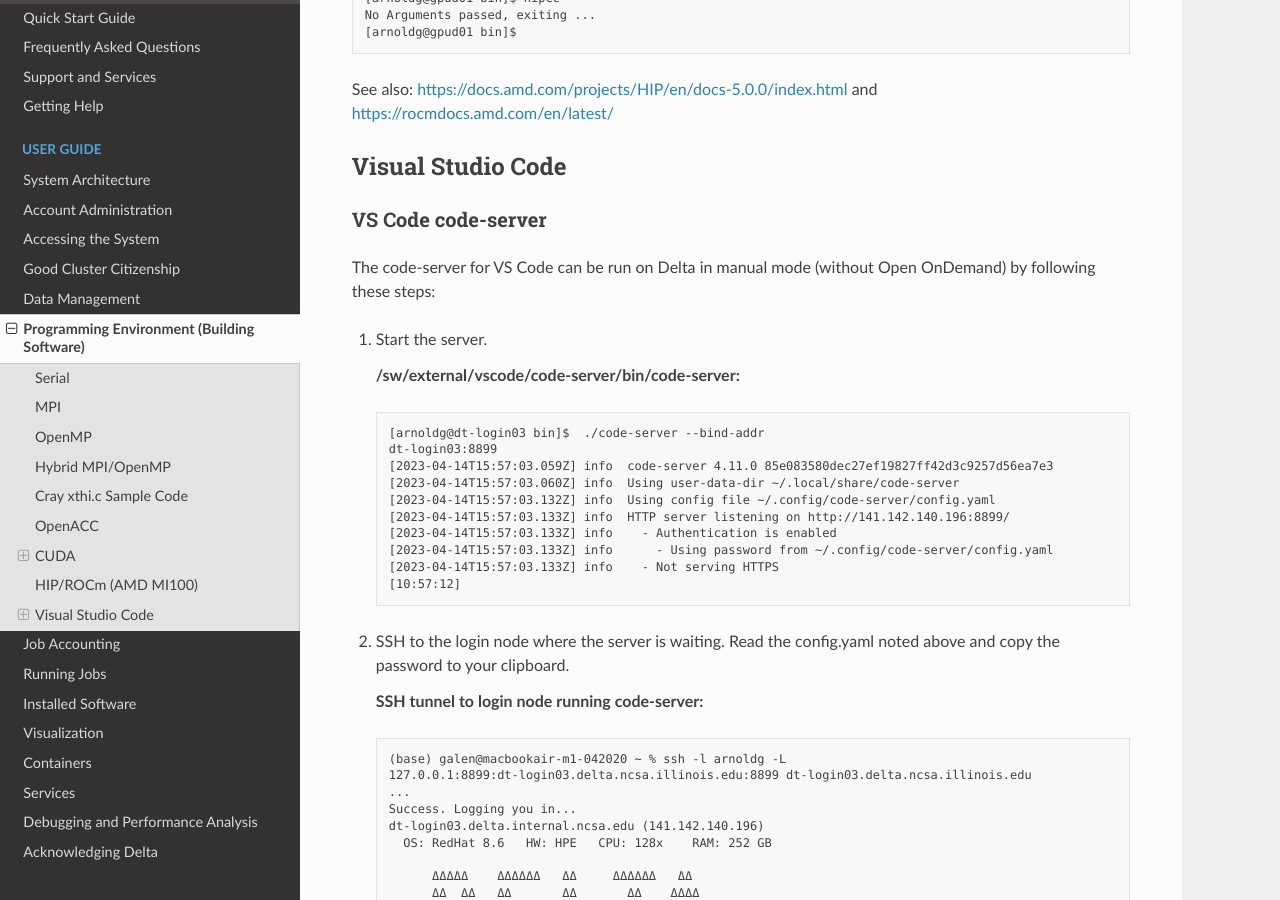
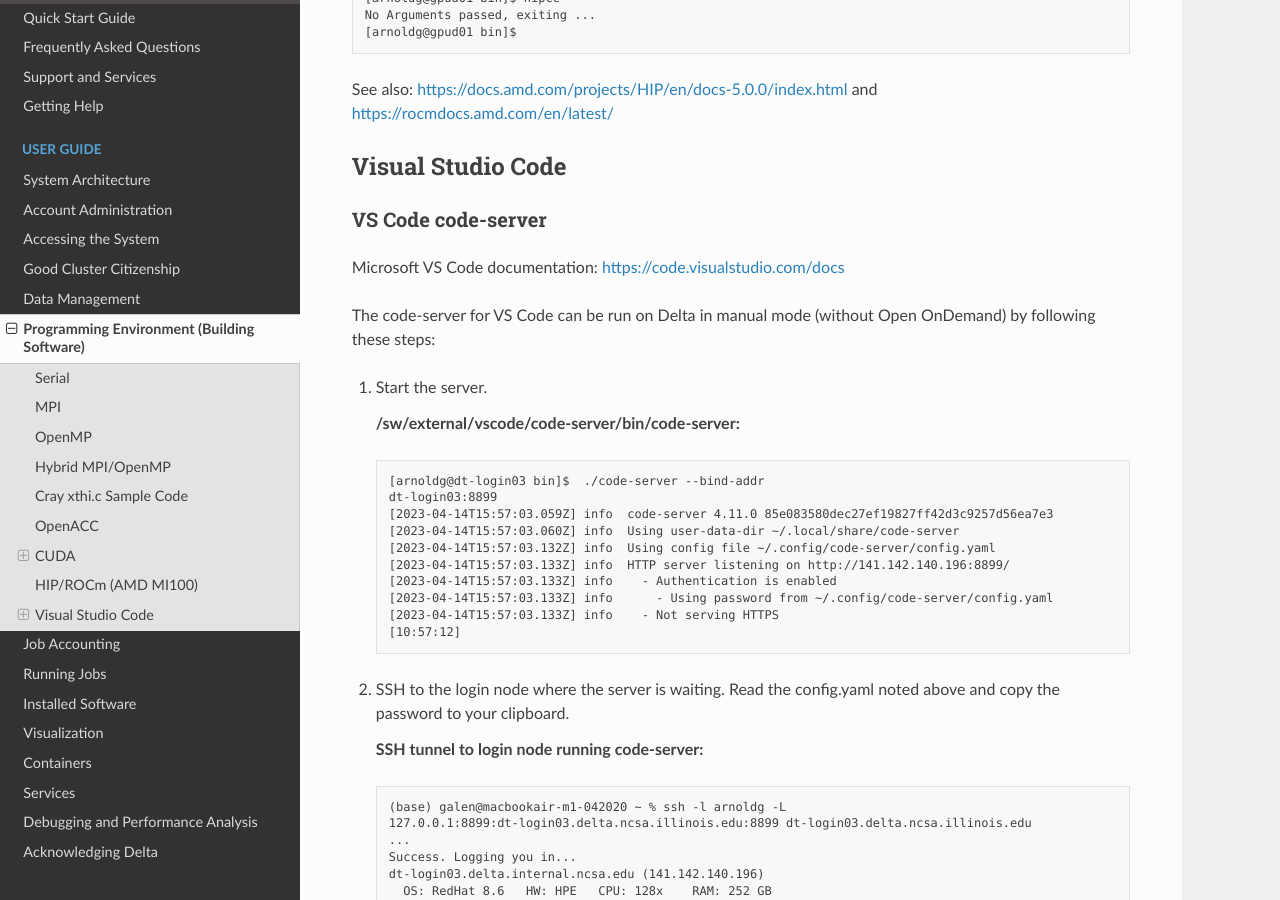
Before and after one commit to ncsa/Delta_doc, a Sphinx documentation site: the page built from docs/source/user_guide/prog_env.rst, in a window 1280 px wide and 900 px high, scrolled down 4375 px. Built offline with Sphinx 7.4.7 and the Read the Docs theme 2.0.0, drawn with Linux system fonts in a browser that asks for light colours.

Commit message:
added vs code docs url to section

```diff
--- a/docs/source/user_guide/prog_env.rst
+++ b/docs/source/user_guide/prog_env.rst
@@ -239,6 +239,8 @@ Visual Studio Code
 VS Code code-server
 ~~~~~~~~~~~~~~~~~~~~
 
+Microsoft VS Code documentation: https://code.visualstudio.com/docs
+
 The code-server for VS Code can be run on Delta in manual mode (without Open OnDemand) by following these steps:
 
 #. Start the server.
```
